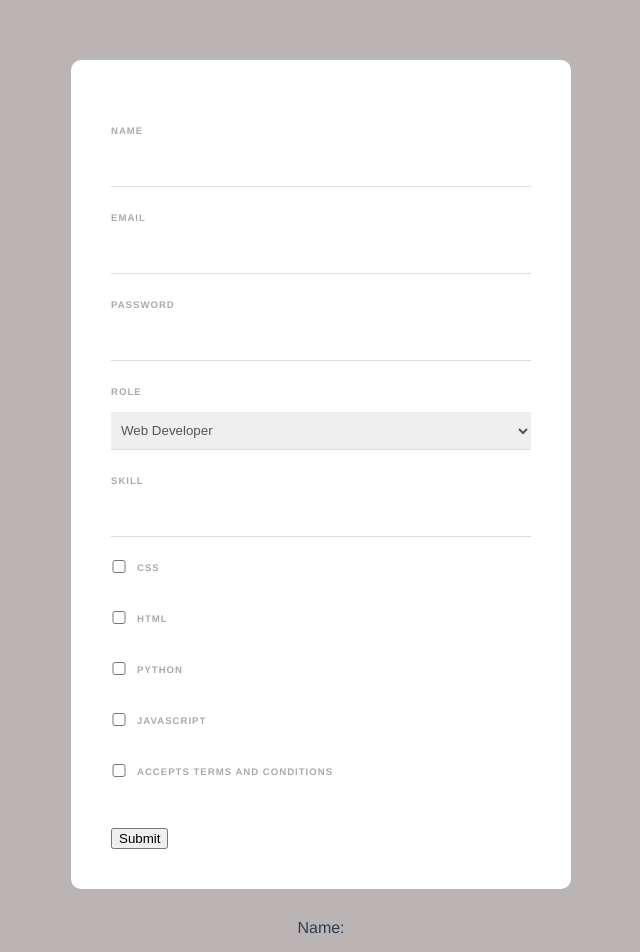
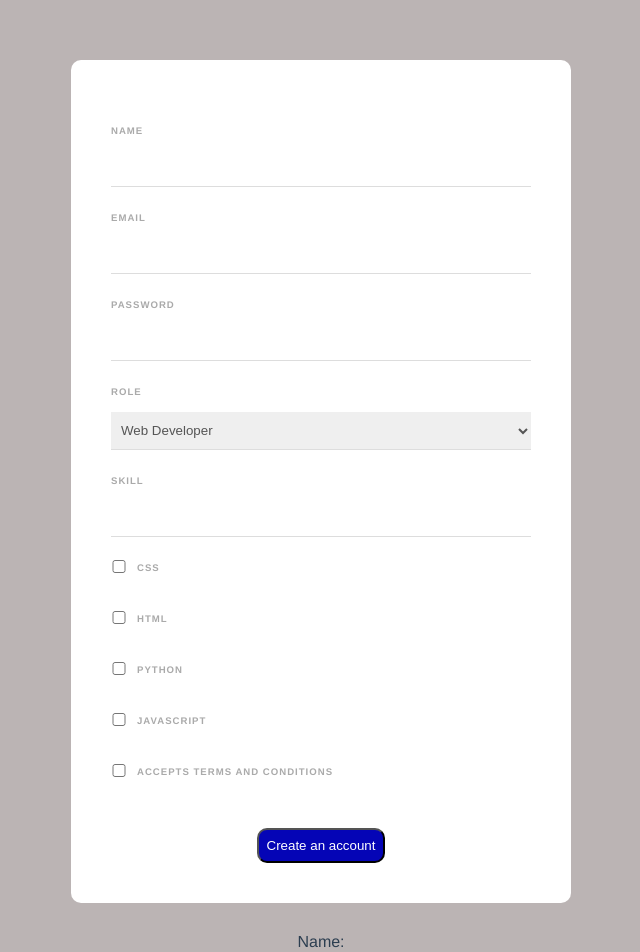
Before and after one commit to kiboma2021/vue-forms, a Vue app: page / in a window 1280 px wide. Shown: the top 952 px of the page, without its empty margins (319-959 px from the left). Built offline with nearby package versions, Linux system fonts and the light colour scheme.

Commit message:
Add and style button

```diff
--- a/src/components/Form.vue
+++ b/src/components/Form.vue
@@ -63,7 +63,9 @@
     </div>
 
     <br> <br>
-    <button type="submit" >Submit</button>
+    <div class="btn" >
+        <button class="submit"> Create an account</button>
+    </div>
   </form>
 
   <p>Name: {{ name }}</p>
@@ -151,5 +153,15 @@ input[type="checkbox"] {
     padding: 0.5rem 1rem;
     cursor: pointer;
 }
+.submit {
+    background: rgb(5, 5, 182);
+    border-radius: 10px;
+    color: white;
+    padding: 0.5rem;
+}
+.btn {
+    display: flex;
+    justify-content: center;
+}
 
 </style>
```
